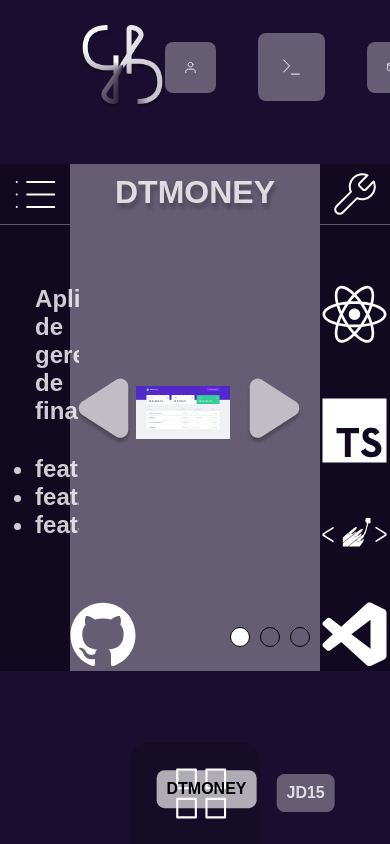
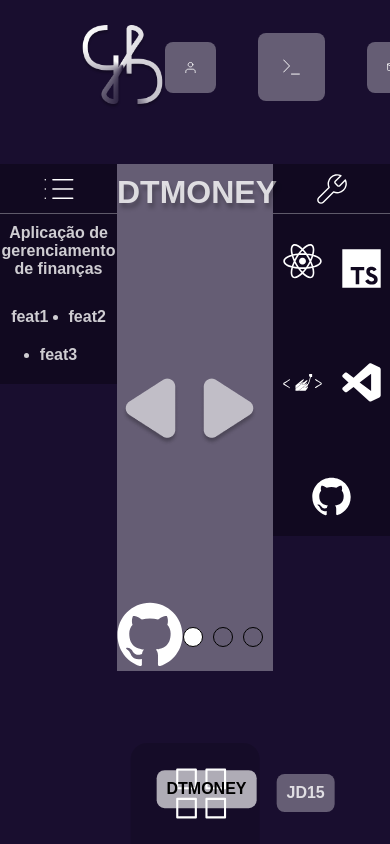
Before and after one commit to gabrielb-ss/my-portfolio, a React (Vite) app: page / in a window 390 px wide. Shown: the top 844 px of the page. Built offline with nearby package versions, Linux system fonts and the light colour scheme.

Commit message:
feat(Aside): add responsiveness

```diff
--- a/src/components/Aside/styles.ts
+++ b/src/components/Aside/styles.ts
@@ -1,8 +1,9 @@
 import styled from 'styled-components'
 
 export const Content = styled.div`
+  height: inherit;
   width: 18vw;
-  height: inherit;
+
   background: rgba(0, 0, 0, 0.33);
 
   display: flex;
@@ -11,7 +12,7 @@ export const Content = styled.div`
 
   .aside-icon {
     width: 100%;
-    max-height: 5rem;
+    height: 5rem;
     padding: 3rem;
 
     display: flex;
@@ -24,7 +25,7 @@ export const Content = styled.div`
   .aside-content {
     width: 100%;
     padding: 6rem 4.4rem;
-    overflow-y:auto;
+    overflow-y: auto;
   }
 
   .aside-content.features {
@@ -38,10 +39,14 @@ export const Content = styled.div`
     }
 
     text-align: justify;
-    font-size: 3rem;
+    font-size: 2rem;
   }
 
   .aside-content.tools {
+    p {
+      display: none;
+    }
+
     ul {
       list-style: none;
 
@@ -59,4 +64,66 @@ export const Content = styled.div`
       }
     }
   }
+
+  @media (max-width: 750px) {
+    width: 100vw;
+    height: fit-content;
+    padding-bottom: 2rem;
+
+    .aside-icon {
+      padding: 0;
+      border: none;
+      border-bottom: 1px solid rgba(255, 255, 255, 0.33);
+
+      img {
+        height: 3rem;
+        width: 3rem;
+        object-fit: contain;
+      }
+    }
+
+    .aside-content {
+      * {
+        //outline: red solid 1px;
+      }
+
+      padding: 0;
+      margin: 0;
+
+      align-items: center;
+      justify-content: center;
+
+      ul {
+        display: flex;
+        flex-wrap: wrap;
+        align-items: center;
+        justify-content: center;
+        gap: 2rem;
+      }
+    }
+
+    .aside-content.features {
+      p {
+        font-size: medium;
+        text-align: center;
+        margin-top: 1rem;
+      }
+
+      li {
+        font-size: medium;
+      }
+    }
+
+    .aside-content.tools {
+      margin-top: -2rem;
+      ul > li:first-child {
+          transform: translate(0, 50%);
+      }
+
+      ul > li > img {
+        width: 10vw;
+        height: 10vw;
+      }
+    }
+  }
 `
```
